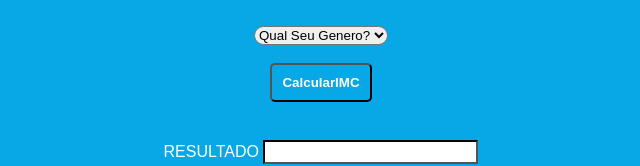
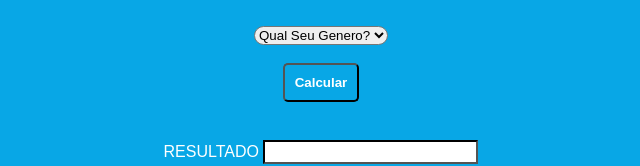
Before and after one commit to JoaoGabrielBertolucci/JoaoGabrielBertolucci.github.io, a plain HTML site: page index.html in a window 1280 px wide. Shown: the part 202-368 px from the top of the page, without its empty margins (319-959 px from the left). Drawn offline with Linux system fonts and the light colour scheme.

Commit message:
Calculadora_IMC - Git pages Atualização
Calculadora_IMC - Git pages Atualização

```diff
--- a/index.html
+++ b/index.html
@@ -47,7 +47,7 @@
     <br><br>
 
     <!-- Cria um botão para executar o caulo de Imc-->
-    <button type="button" onclick="calcularIMC()" id="CalcIMC"> CalcularIMC</button><br>
+    <button type="button" onclick="calcularIMC()" id="CalcIMC"> Calcular </button><br>
 
 
     <!-- Mostra a palavra "RESULTADO" seguida do campo de texto de resposta, que é somente leitura -->
```
